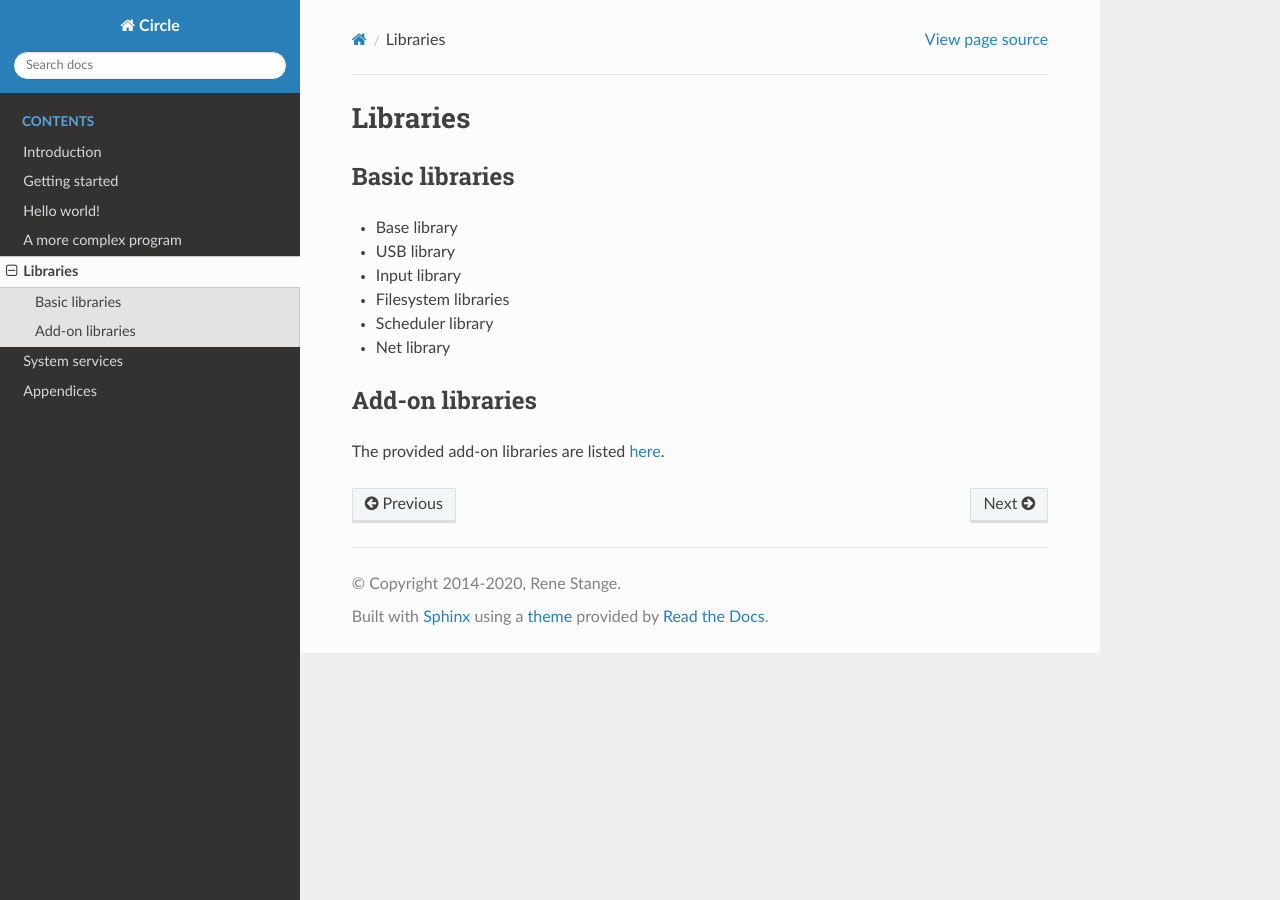
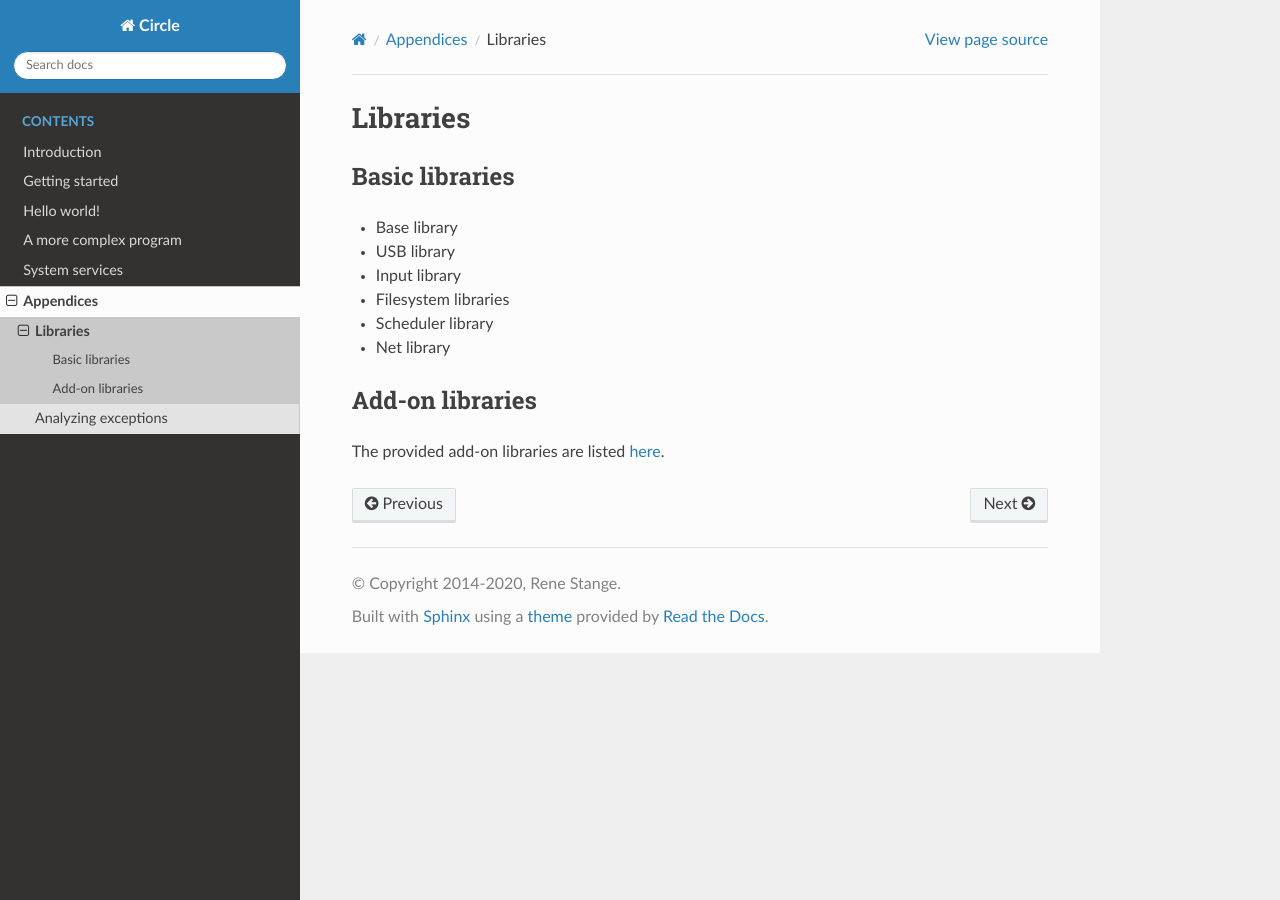
Before and after one commit to rsta2/circle-docs, a Sphinx documentation site: the page built from docs/appendices/libraries.rst, in a window 1280 px wide. Built offline with Sphinx 7.4.7 and the Read the Docs theme 2.0.0, drawn with Linux system fonts in a browser that asks for light colours.

Commit message:
Move Libraries to Appendices
* Appendices are in subdirectory now

```diff
--- a/docs/appendices.rst
+++ b/docs/appendices/analyzing-exceptions.rst
@@ -1,6 +1,3 @@
-Appendices
-----------
-
 .. _analyzing-exceptions:
 
 Analyzing exceptions
--- /dev/null
+++ b/docs/appendices/index.rst
@@ -0,0 +1,8 @@
+Appendices
+----------
+
+.. toctree::
+	:maxdepth: 1
+
+	libraries
+	analyzing-exceptions
--- a/docs/libraries.rst
+++ b/docs/appendices/libraries.rst
@@ -1,8 +1,8 @@
 Libraries
----------
+~~~~~~~~~
 
 Basic libraries
-~~~~~~~~~~~~~~~
+^^^^^^^^^^^^^^^
 
 * Base library
 * USB library
@@ -12,6 +12,6 @@ Basic libraries
 * Net library
 
 Add-on libraries
-~~~~~~~~~~~~~~~~
+^^^^^^^^^^^^^^^^
 
 The provided add-on libraries are listed `here <https://github.com/rsta2/circle/blob/master/addon/README>`_.
--- a/docs/index.rst
+++ b/docs/index.rst
@@ -13,9 +13,8 @@ Circle - C++ bare metal environment for Raspberry Pi
 	getting-started
 	hello-world
 	a-more-complex-program
-	libraries
 	system-services
-	appendices
+	appendices/index
 
 .. note::
 
```
